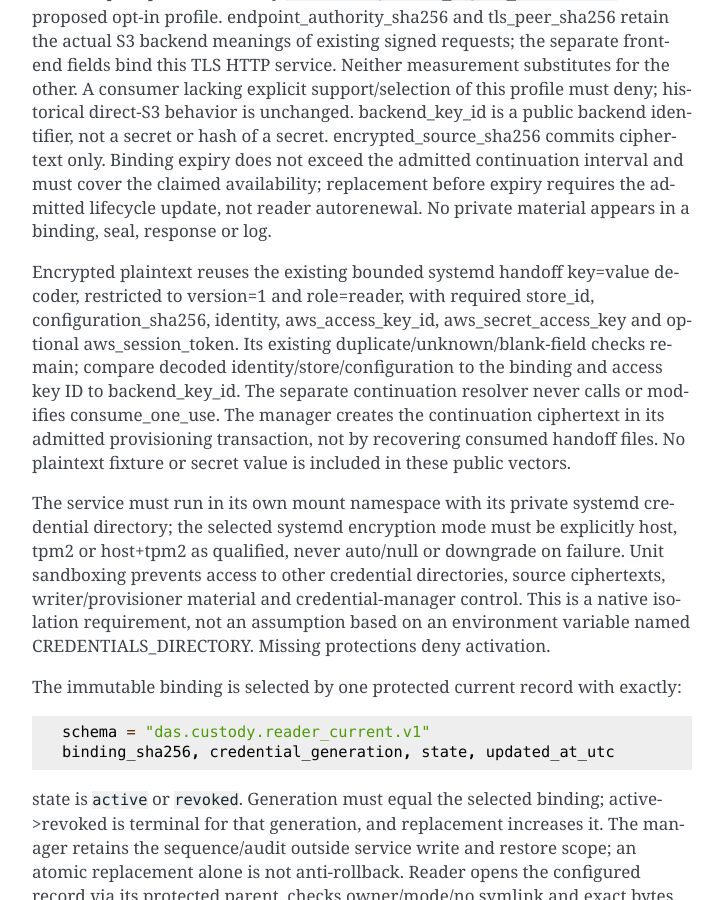
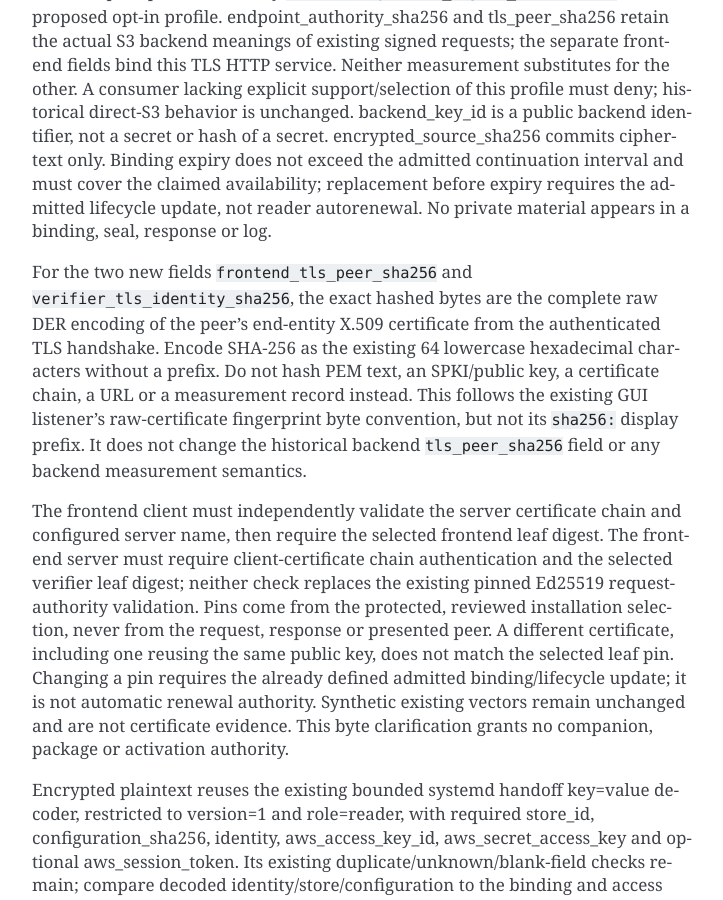
Before and after one commit to sagrudd/DASObjectStore, a Sphinx documentation site: the page built from docs/adr/0011-reader-wire-contract.rst, in a window 1280 px wide and 900 px high, scrolled down 1613 px. Shown: the whole window, without its empty margins (388-1111 px from the left). Built offline with Sphinx 7.4.7, drawn with Linux system fonts in a browser that asks for light colours.

Commit message:
docs: define exact frontend TLS leaf identity bytes

```diff
--- a/docs/adr/0011-reader-wire-contract.rst
+++ b/docs/adr/0011-reader-wire-contract.rst
@@ -74,6 +74,28 @@ encrypted_source_sha256 commits ciphertext only. Binding expiry does not exceed
 the admitted continuation interval and must cover the claimed availability;
 replacement before expiry requires the admitted lifecycle update, not reader
 autorenewal. No private material appears in a binding, seal, response or log.
+
+For the two new fields ``frontend_tls_peer_sha256`` and
+``verifier_tls_identity_sha256``, the exact hashed bytes are the complete raw
+DER encoding of the peer's end-entity X.509 certificate from the authenticated
+TLS handshake. Encode SHA-256 as the existing 64 lowercase hexadecimal
+characters without a prefix. Do not hash PEM text, an SPKI/public key, a
+certificate chain, a URL or a measurement record instead. This follows the
+existing GUI listener's raw-certificate fingerprint byte convention, but not
+its ``sha256:`` display prefix. It does not change the historical backend
+``tls_peer_sha256`` field or any backend measurement semantics.
+
+The frontend client must independently validate the server certificate chain
+and configured server name, then require the selected frontend leaf digest.
+The frontend server must require client-certificate chain authentication and
+the selected verifier leaf digest; neither check replaces the existing pinned
+Ed25519 request-authority validation. Pins come from the protected, reviewed
+installation selection, never from the request, response or presented peer.
+A different certificate, including one reusing the same public key, does not
+match the selected leaf pin. Changing a pin requires the already defined
+admitted binding/lifecycle update; it is not automatic renewal authority.
+Synthetic existing vectors remain unchanged and are not certificate evidence.
+This byte clarification grants no companion, package or activation authority.
 
 Encrypted plaintext reuses the existing bounded systemd handoff key=value
 decoder, restricted to version=1 and role=reader, with required store_id,
```
